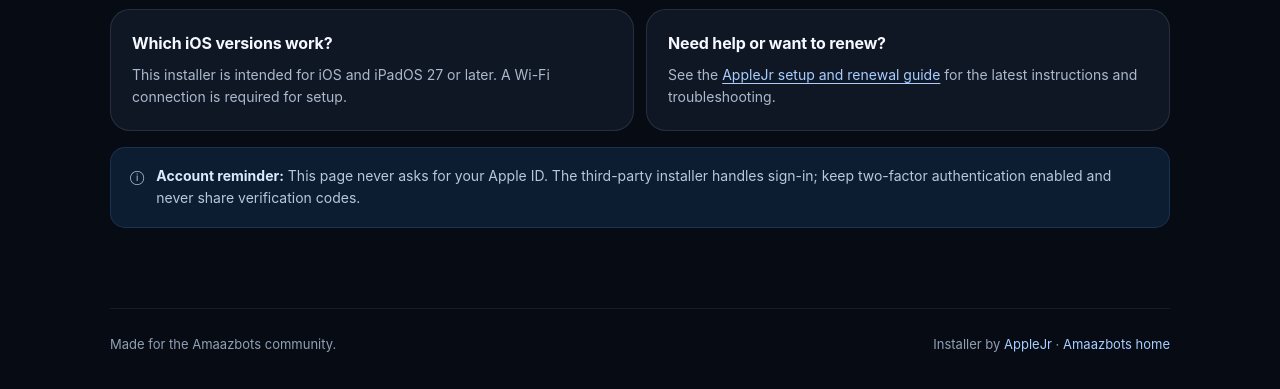
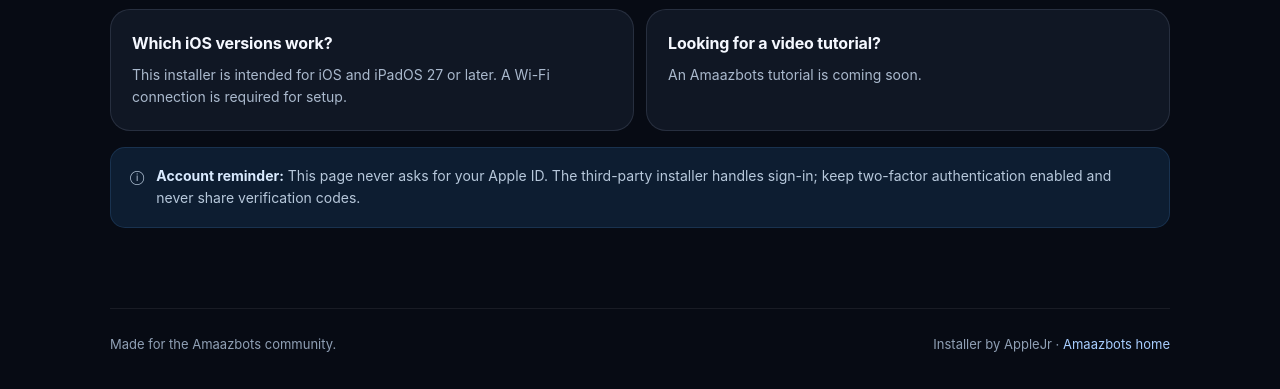
Before and after one commit to amaazawas-alt/Esign-install-Chengdu-Railway-Bureau-, a plain HTML site: page ios27-esign/index.html in a window 1280 px wide. Shown: the part 1889-2278 px from the top of the page. Drawn offline with Linux system fonts and the light colour scheme.

Commit message:
Prepare guide for Amaazbots tutorial

```diff
--- a/ios27-esign/index.html
+++ b/ios27-esign/index.html
@@ -89,10 +89,10 @@
       <article class="faq"><h3>Do I need a certificate?</h3><p>You don't need to import an enterprise certificate. The installer uses your Apple ID to create personal signing credentials.</p></article>
       <article class="faq"><h3>Will I need to refresh?</h3><p>Apps signed with a free Apple ID generally need refreshing every seven days, and Apple's free-account limits still apply.</p></article>
       <article class="faq"><h3>Which iOS versions work?</h3><p>This installer is intended for iOS and iPadOS 27 or later. A Wi-Fi connection is required for setup.</p></article>
-      <article class="faq"><h3>Need help or want to renew?</h3><p>See the <a href="https://applejr.net/sideload/" target="_blank" rel="noopener noreferrer">AppleJr setup and renewal guide</a> for the latest instructions and troubleshooting.</p></article>
+      <article class="faq"><h3>Looking for a video tutorial?</h3><p>An Amaazbots tutorial is coming soon.</p></article>
     </div><div class="notice"><span aria-hidden="true">ⓘ</span><span><strong>Account reminder:</strong> This page never asks for your Apple ID. The third-party installer handles sign-in; keep two-factor authentication enabled and never share verification codes.</span></div></section>
   </main>
-  <footer class="wrap foot"><span>Made for the Amaazbots community.</span><span>Installer by <a href="https://applejr.net/sideload/" target="_blank" rel="noopener noreferrer">AppleJr</a> · <a href="https://www.amaazbotsite.com/">Amaazbots home</a></span></footer>
+  <footer class="wrap foot"><span>Made for the Amaazbots community.</span><span>Installer by AppleJr · <a href="https://www.amaazbotsite.com/">Amaazbots home</a></span></footer>
   <script>
     (() => {
       const command = document.getElementById('install-command').textContent.trim();
```
